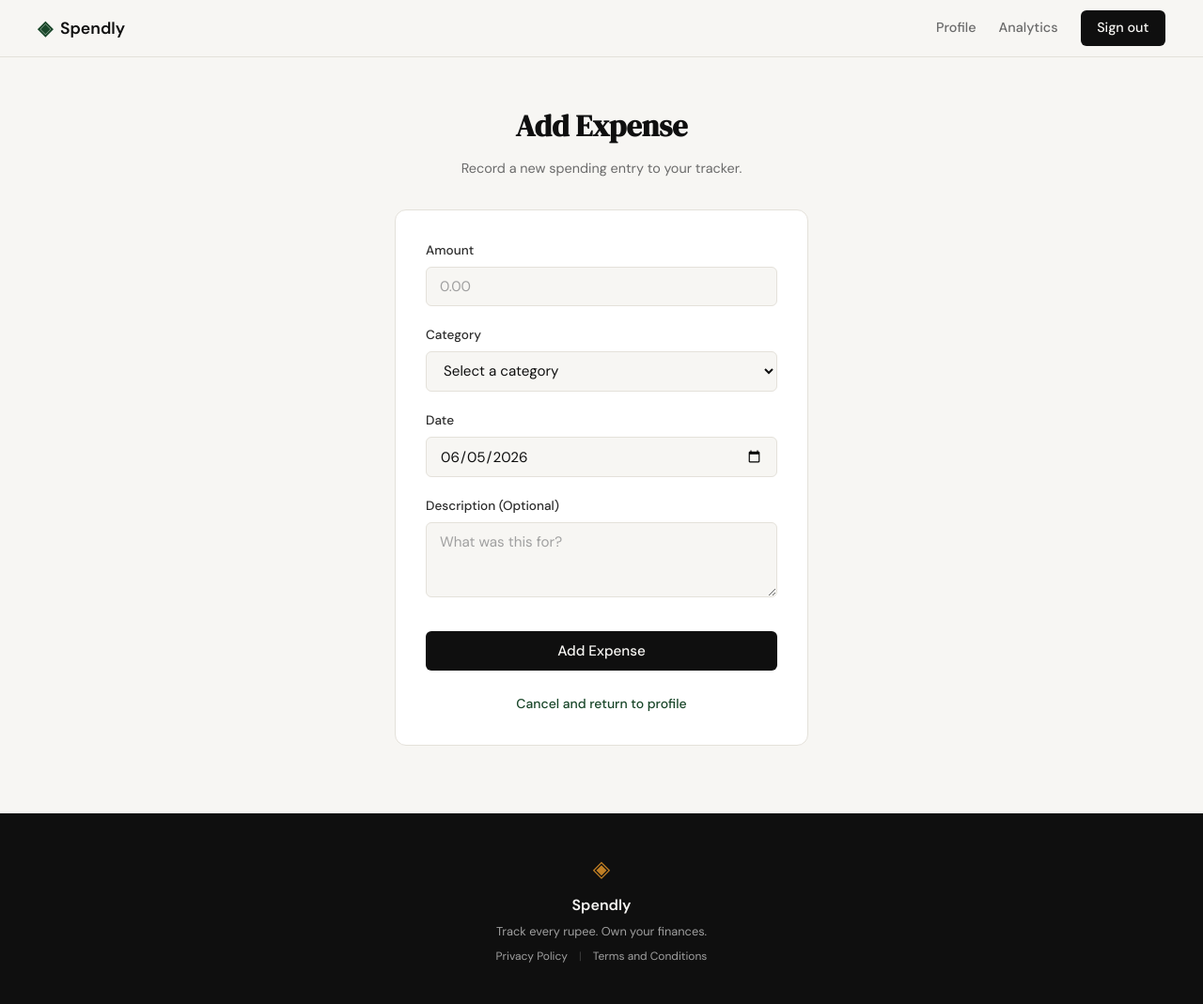
After one commit to BILALZAIN47/expense-tracker, a Flask app: page /expenses/add in a window 1280 px wide. The commit adds this page. Shown: the whole page at 94% size. Run offline with Flask 3, Linux system fonts and the light colour scheme; a user stored in the database is signed in.

Commit message:
feat: implement add expense feature
- Add GET and POST routes for /expenses/add in app.py
- Create add_expense.html with theme-consistent styling
- Add 'Add Expense' button to profile page for better navigation
- Implement server-side validation and database insertion for expenses

Co-Authored-By: Claude Opus 4.8 <noreply@anthropic.com>

```diff
--- a/app.py
+++ b/app.py
@@ -1,4 +1,5 @@
 from flask import Flask, render_template, g, request, redirect, url_for, session, flash, jsonify
+from datetime import datetime
 from database.db import init_db, seed_db, get_db, seed_custom_user
 from werkzeug.security import generate_password_hash, check_password_hash
 
@@ -89,6 +90,16 @@ def privacy():
 @app.route("/terms")
 def terms():
     return render_template("terms.html")
+
+
+@app.route("/analytics")
+def analytics():
+    user_id = session.get("user_id")
+    if not user_id:
+        flash("Please log in to view analytics.")
+        return redirect(url_for("login"))
+
+    return render_template("analytics.html")
 
 
 # ------------------------------------------------------------------ #
@@ -214,8 +225,67 @@ def expenses_categories():
     return jsonify([dict(row) for row in results])
 
 
+@app.route("/expenses/add", methods=["GET", "POST"])
 def add_expense():
-    return "Add expense — coming in Step 7"
+    user_id = session.get("user_id")
+    if not user_id:
+        flash("Please log in to add an expense.")
+        return redirect(url_for("login"))
+
+    categories = ["Food", "Transport", "Bills", "Health", "Entertainment", "Shopping", "Other"]
+
+    if request.method == "POST":
+        amount_str = request.form.get("amount")
+        category = request.form.get("category")
+        date_str = request.form.get("date")
+        description = request.form.get("description")
+
+        # Validation
+        try:
+            amount = float(amount_str)
+            if amount <= 0:
+                raise ValueError("Amount must be greater than zero")
+        except (TypeError, ValueError):
+            flash("Invalid amount. Please enter a value greater than 0.")
+            return redirect(url_for("add_expense"))
+
+        if not category or category not in categories:
+            flash("Invalid category selected.")
+            return redirect(url_for("add_expense"))
+
+        if not date_str:
+            flash("Date is required.")
+            return redirect(url_for("add_expense"))
+
+        try:
+            datetime.strptime(date_str, "%Y-%m-%d")
+        except ValueError:
+            flash("Invalid date format. Please use YYYY-MM-DD.")
+            return redirect(url_for("add_expense"))
+
+        db = get_db()
+
+        # Map category name to id
+        cat_row = db.execute("SELECT id FROM categories WHERE name = ?", (category,)).fetchone()
+        if not cat_row:
+            flash("Category not found in database.")
+            return redirect(url_for("add_expense"))
+
+        category_id = cat_row["id"]
+
+        # Insert expense
+        db.execute(
+            "INSERT INTO expenses (user_id, category_id, amount, description, date) VALUES (?, ?, ?, ?, ?)",
+            (user_id, category_id, amount, description or None, date_str)
+        )
+        db.commit()
+
+        flash("Expense added successfully!")
+        return redirect(url_for("profile"))
+
+    return render_template("add_expense.html", categories=categories, today=datetime.now().strftime("%Y-%m-%d"))
+
+
 
 
 @app.route("/expenses/<int:id>/edit")
--- a/static/css/style.css
+++ b/static/css/style.css
@@ -101,7 +101,7 @@ a { color: inherit; text-decoration: none; }
 }
 
 .nav-links a { color: var(--ink-muted); transition: color 0.2s; }
-.nav-links a:hover { color: var(--ink); }
+.nav-links a:hover, .nav-links a.active { color: var(--ink); font-weight: 600; }
 
 .nav-cta {
     background: var(--ink) !important;
--- /dev/null
+++ b/templates/add_expense.html
@@ -0,0 +1,49 @@
+{% extends "base.html" %}
+
+{% block title %}Add Expense - Spendly{% endblock %}
+
+{% block content %}
+<div class="auth-section">
+    <div class="auth-container">
+        <div class="auth-header">
+            <h1 class="auth-title">Add Expense</h1>
+            <p class="auth-subtitle">Record a new spending entry to your tracker.</p>
+        </div>
+
+        <div class="auth-card">
+            <form method="POST" action="{{ url_for('add_expense') }}">
+                <div class="form-group">
+                    <label for="amount">Amount</label>
+                    <input type="number" id="amount" name="amount" step="0.01" min="0.01" placeholder="0.00" class="form-input" required>
+                </div>
+
+                <div class="form-group">
+                    <label for="category">Category</label>
+                    <select id="category" name="category" class="form-input" required>
+                        <option value="" disabled selected>Select a category</option>
+                        {% for category in categories %}
+                        <option value="{{ category }}">{{ category }}</option>
+                        {% endfor %}
+                    </select>
+                </div>
+
+                <div class="form-group">
+                    <label for="date">Date</label>
+                    <input type="date" id="date" name="date" value="{{ today }}" class="form-input" required>
+                </div>
+
+                <div class="form-group">
+                    <label for="description">Description (Optional)</label>
+                    <textarea id="description" name="description" placeholder="What was this for?" class="form-input" style="resize: vertical; min-height: 80px;"></textarea>
+                </div>
+
+                <button type="submit" class="btn-submit">Add Expense</button>
+
+                <div class="auth-switch" style="margin-top: 1.5rem;">
+                    <a href="{{ url_for('profile') }}">Cancel and return to profile</a>
+                </div
+            </form>
+        </div>
+    </div>
+</div>
+{% endblock %}
--- a/templates/base.html
+++ b/templates/base.html
@@ -20,7 +20,8 @@
             </a>
             <div class="nav-links">
                 {% if session.get('user_id') %}
-                    <a href="{{ url_for('profile') }}">Profile</a>
+                    <a href="{{ url_for('profile') }}" class="{{ 'active' if request.endpoint == 'profile' }}">Profile</a>
+                    <a href="{{ url_for('analytics') }}" class="{{ 'active' if request.endpoint == 'analytics' }}">Analytics</a>
                     <a href="{{ url_for('logout') }}" class="nav-cta">Sign out</a>
                 {% else %}
                     <a href="{{ url_for('login') }}">Sign in</a>
--- a/templates/profile.html
+++ b/templates/profile.html
@@ -32,7 +32,10 @@
 
     <!-- Recent Transactions Section -->
     <div class="transactions-card">
-        <h2>Recent Transactions</h2>
+        <div class="card-header" style="display: flex; justify-content: space-between; align-items: center; margin-bottom: 1.5rem;">
+            <h2>Recent Transactions</h2>
+            <a href="{{ url_for('add_expense') }}" class="btn-primary" style="text-decoration: none; padding: 0.6rem 1.2rem; font-size: 0.9rem; cursor: pointer;">+ Add Expense</a>
+        </div>
         {% if expenses %}
         <div class="table-responsive">
             <table class="transactions-table">
```
Also changed, not shown: templates/analytics.html (added, +20 -0 lines), .claude/agents/spendly-pytest-generator.md (added), .claude/spec/04-add-expense.md (added), database.sqlite.
